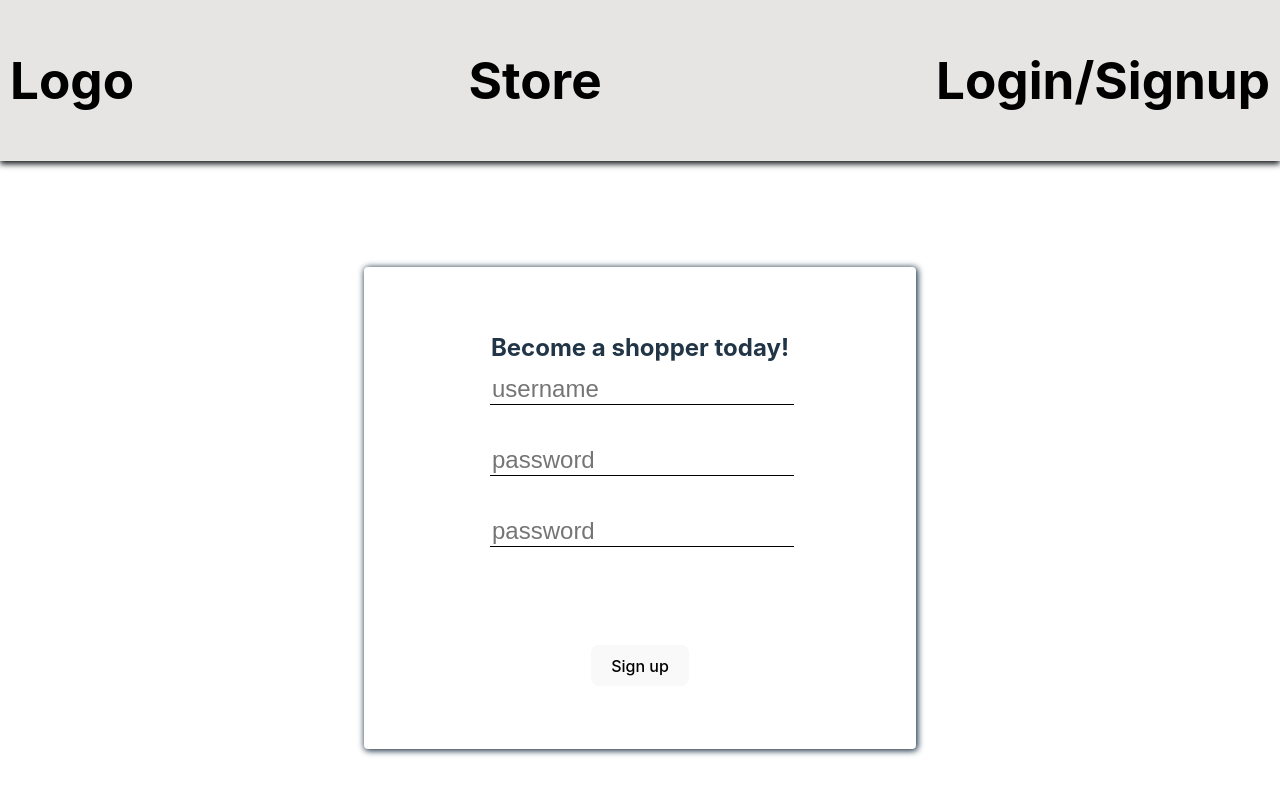
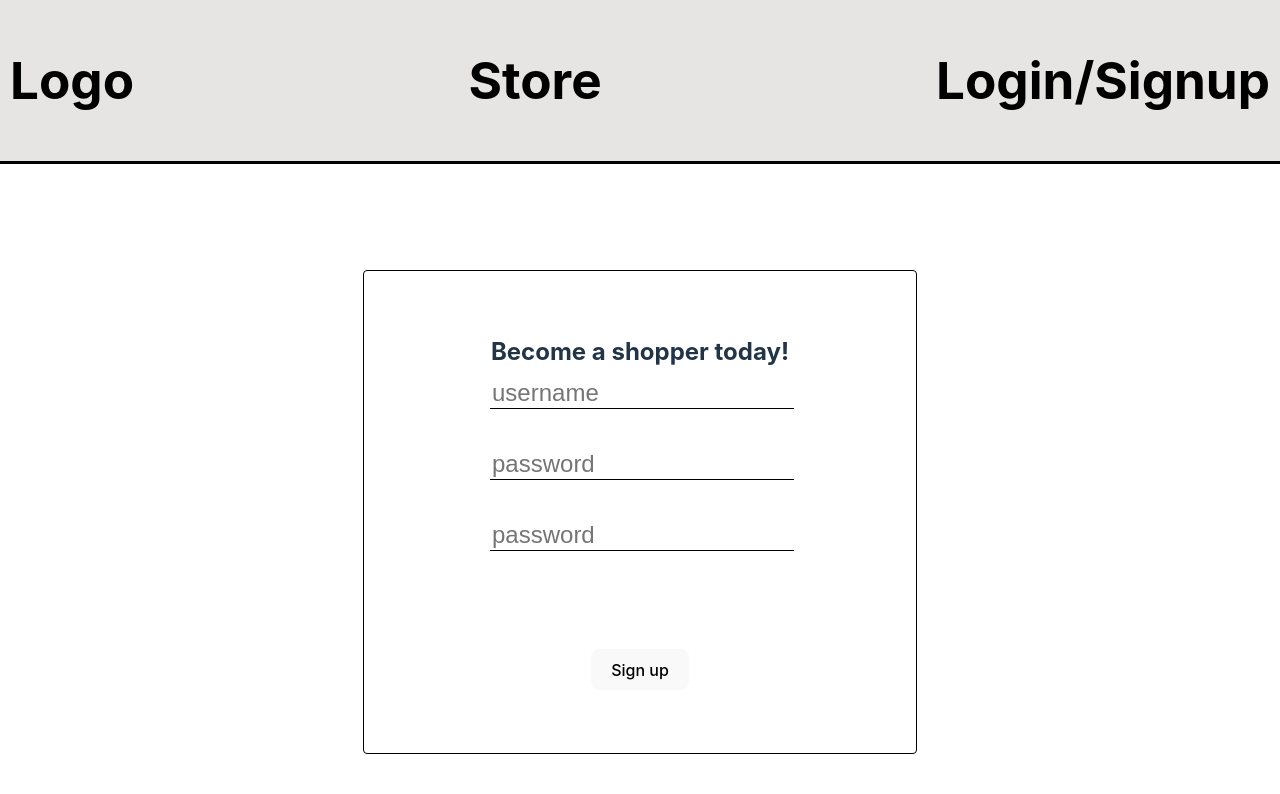
Before and after one commit to mleitejensen/eksamen, a React (Vite) app in the folder Frontend/: page /sign-up in a window 1280 px wide. Shown: the top 794 px of the page. Built offline with nearby package versions, Linux system fonts and the light colour scheme.

Commit message:
moved around code and removed some in the navbar

```diff
--- a/Frontend/src/App.css
+++ b/Frontend/src/App.css
@@ -13,7 +13,7 @@ textarea {
 header {
   background: var(--secondary);
   color: var(--text);
-  box-shadow: 0px 3px 6px #121416;
+  border-bottom: 3px solid black;
 }
 
 nav {
@@ -64,7 +64,7 @@ header a {
   flex-direction: column; /* Adjusted */
   background-color: white;
   border-radius: 4px;
-  box-shadow: 1px 1px 6px 1px;
+  border: 1px solid black;
   width: 80%;
   max-width: 300px; /* Adjusted */
   margin: 6rem auto;
--- a/Frontend/src/components/Navbar.jsx
+++ b/Frontend/src/components/Navbar.jsx
@@ -14,32 +14,28 @@ const Navbar = () => {
   return (
     <header>
         <nav>
+          <div>
             <Link to="/">
               <h1>Logo</h1>
             </Link>
+          </div>
+
+          {user && (
+            <>
+            <Link to={`/home/${user.username}`}>
+              <h1>Store - {user.username}</h1>
+            </Link>
+            <button onClick={handleClick}>Logout</button>
+            </>
+          )}
 
           {!user && (
+            <>
+
             <Link to="/">
               <h1>Store</h1>
             </Link>
-        )}
-        {user && (
-        <Link to={`/home/${user.username}`}>
-            <h1>Store - {user.username}</h1>
-        </Link>
-        )}
 
-        {user && (
-          <>
-            <div className='infoAndLogout'>
-            <Link to="/info">
-              <h1>Info</h1>
-            </Link>
-              <button onClick={handleClick}>Logout</button>
-            </div>
-          </>
-        )}
-        {!user && (
             <div className='navLoginSignup'>
               <Link to="/sign-in">
                   <h1>Login</h1>
@@ -49,6 +45,8 @@ const Navbar = () => {
                   <h1>Signup</h1>
               </Link>
             </div>
+
+          </>
         )}
         </nav>
     </header>
```
Lines whose indentation alone changed are shown as unchanged.
